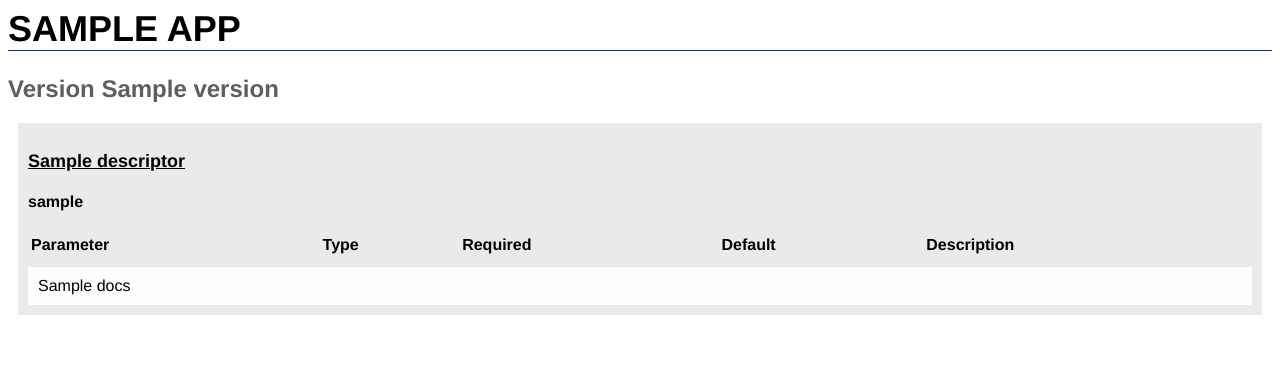
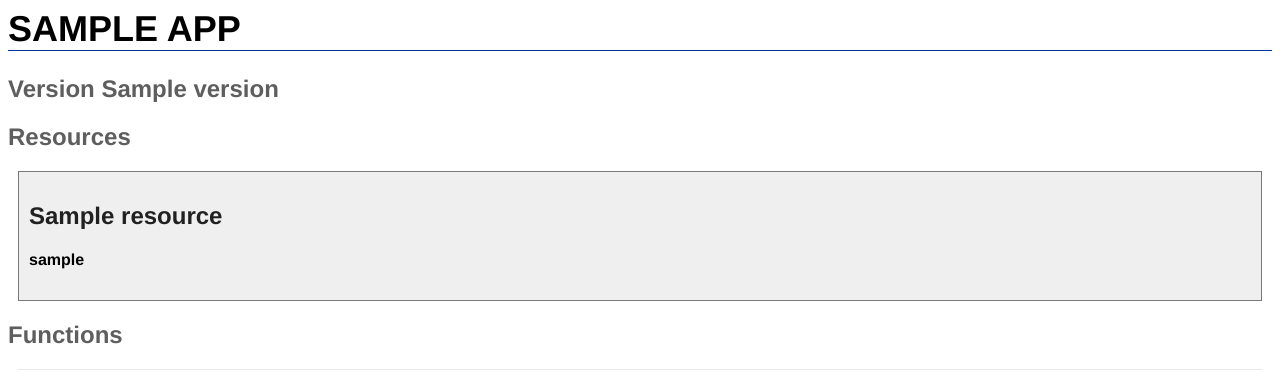
Before and after one commit to Axilent/sharrock, a Django app: template sharrock/templates/sharrock/directory.html in a window 1280 px wide. Shown: the top 370 px of the page. Run offline with Django 3.2, Linux system fonts and the light colour scheme; the template is opened without the code that fills it: most values are stand-ins (such as "Sample title", 1, 10 or a date in 2020); lists and menus that the app fills with data are empty.

Commit message:
combined resources and functions into common directory

```diff
--- a/sharrock/templates/sharrock/descriptor_body.html
+++ b/sharrock/templates/sharrock/descriptor_body.html
@@ -1,7 +1,10 @@
-{% if not noname %}
+{% if not resource %}
 <h3>{{ descriptor.service_name }}</h3>
 <h4>{{ descriptor.slug }}</h4>
 {% endif %}
+<div class="docs">
+	{{ descriptor.docs|safe }}
+</div>
 {% if descriptor.params %}
 <table class="params">
 	<tr>
@@ -22,6 +25,3 @@
 	{% endfor %}
 </table>
 {% endif %}
-<div class="docs">
-	{{ descriptor.docs|safe }}
-</div>
--- a/sharrock/templates/sharrock/directory.html
+++ b/sharrock/templates/sharrock/directory.html
@@ -8,13 +8,22 @@
 		<h1>{{ app }}</h1>
 		{% for version,services in versions.items %}
 		<h2>Version {{ version }}</h2>
-		{% for descriptor in services %}
+		{% if services.resources %}
+		<h2>Resources</h2>
+		{% for resource in services.resources %}
+		<div class="resource">
+			{% include 'sharrock/resource_body.html' %}
+		</div>
+		{% endfor %}
+		{% endif %}
+		{% if services.functions %}
+		<h2>Functions</h2>
+		{% for descriptor in services.functions %}
 		<div class="descriptor">
 			{% include 'sharrock/descriptor_body.html' %}
 		</div>
-		{% empty %}
-		<p>Sorry, there are no descriptors for this version of the API.</p>
 		{% endfor %}
+		{% endif %}
 		{% empty %}
 		<p>Sorry, this version of the API doesn't exist.</p>
 		{% endfor %}
--- a/sharrock/views.py
+++ b/sharrock/views.py
@@ -63,7 +63,7 @@ def execute_resource(request,app,version,resource_name,extension='json'):
     check_extension(extension)
 
     try:
-        resource = registry.get_resource(app,version,resource_name)
+        resource = registry.get_descriptor(app,version,resource_name)
         status_code, response_headers, serialized_result = resource.http_service(request,format=extension)
         response = HttpResponse(content=serialized_result,mimetype=response_headers['Content-type'],status=status_code)
         for header_name, header_value  in response_headers.items():
```
Also changed, not shown: sharrock/registry.py (+7 -9 lines).
